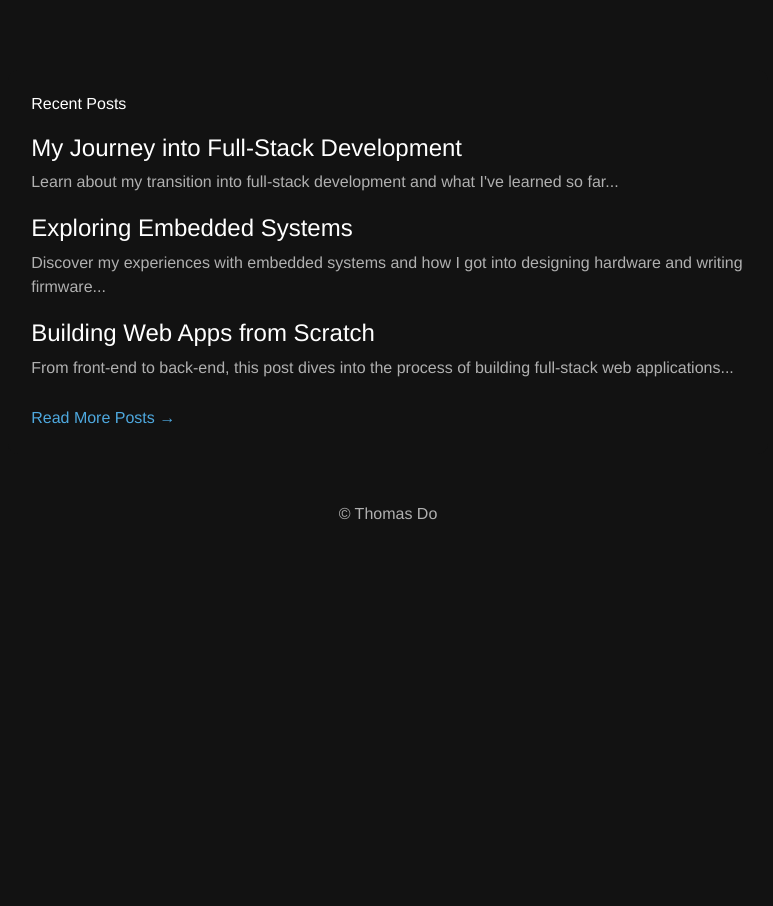
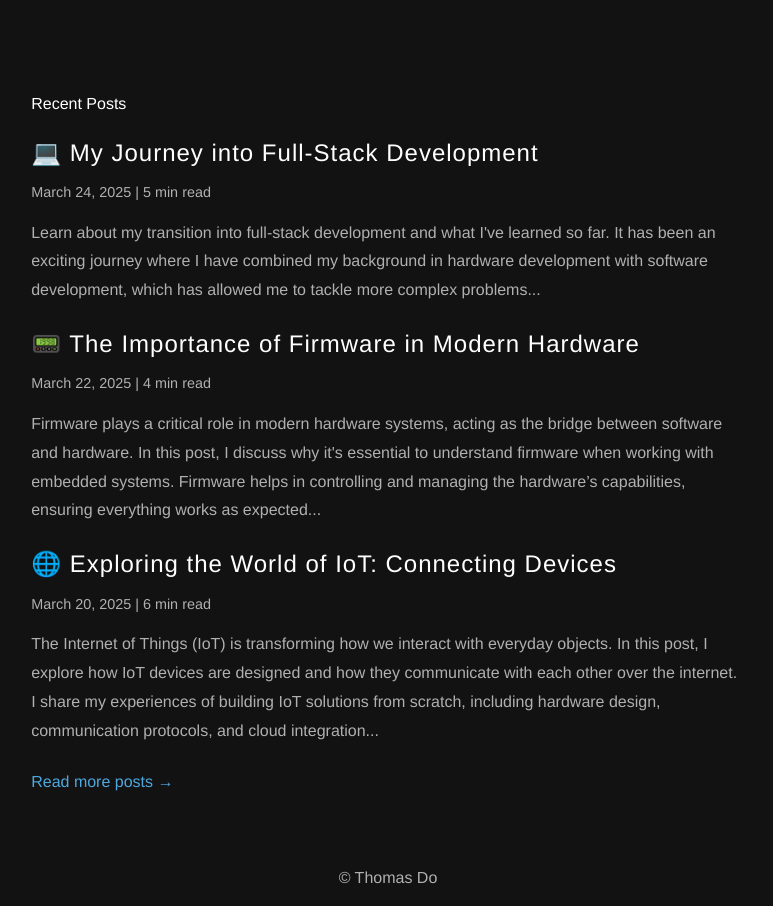
Before and after one commit to ThomasDo-dev/Web_Portfolio, a Flask app: page / in a window 1280 px wide. Shown: the part 302-1208 px from the top of the page, without its empty margins (252-1025 px from the left). Before the commit the page ends 822 px from the top, so only its background shows below. Run offline with Flask 3, Linux system fonts and the light colour scheme.

Commit message:
-added content to homepage

```diff
--- a/static/styles.css
+++ b/static/styles.css
@@ -173,32 +173,44 @@ body {
 
 .blog-post h3 {
     font-size: 1.5rem;
-    color: #ffffff;
+    color: #ffffff; /* White by default */
+    letter-spacing: 1px; /* Increase space between letters */
+    line-height: 1.6; /* Increase line height for better readability */
+    margin-bottom: 10px; /* Space below the title */
 }
 
+/* Make the link inside the title behave like a regular link */
+.blog-post h3 a {
+    color: #ffffff; /* White by default */
+    text-decoration: none; /* Remove underline */
+    transition: color 0.3s ease; /* Smooth color transition */
+}
+
+/* Hover effect for the link */
+.blog-post h3 a:hover {
+    color: #4ea8de; /* Turn blue when hovered */
+}
+
+/* Date and Reading Time Under Title */
+.blog-post .post-meta {
+    font-size: 0.9rem;
+    color: #b0b0b0; /* Light gray color for the date and reading time */
+    margin-bottom: 15px;
+}
+
+/* Blog Post Paragraphs */
 .blog-post p {
     font-size: 1rem;
     color: #b0b0b0; /* Light gray blog post text */
+    line-height: 1.8; /* Increase line height for paragraphs */
+    margin-bottom: 15px; /* Space between paragraphs */
 }
 
-/* Blog Post Title Styling */
-.blog-title {
-    color: #ffffff; /* White text by default */
-    text-decoration: none; /* Remove underline */
-    font-size: 1.5rem;
-    transition: color 0.2s ease-in-out;
-}
-
-/* Hover Effect for Blog Post Title */
-.blog-title:hover {
-    color: #4ea8de; /* Turn blue on hover */
-}
-
-/* Read More Styling */
+/* Read More Link */
 .read-more {
     display: inline-block;
     margin-top: 10px;
-    color: #4ea8de; /* Blue color for read more link */
+    color: #4ea8de;
     text-decoration: none;
 }
 
--- a/templates/home.html
+++ b/templates/home.html
@@ -32,20 +32,33 @@
 <!-- Blog Section -->
 <div class="blog-section">
     <h2>Recent Posts</h2>
+
+    <!-- Blog Post 1 -->
     <div class="blog-post">
-        <h3><a href="/blog/post1" class="blog-title">My Journey into Full-Stack Development</a></h3>
-        <p>Learn about my transition into full-stack development and what I've learned so far...</p>
+        <h3><a href="/post1">💻 My Journey into Full-Stack Development</a></h3>
+        <div class="post-meta">
+            <span>March 24, 2025</span> | <span>5 min read</span>
+        </div>
+        <p>Learn about my transition into full-stack development and what I've learned so far. It has been an exciting journey where I have combined my background in hardware development with software development, which has allowed me to tackle more complex problems...</p>
     </div>
 
+    <!-- Blog Post 2 -->
     <div class="blog-post">
-        <h3><a href="/blog/post2" class="blog-title">Exploring Embedded Systems</a></h3>
-        <p>Discover my experiences with embedded systems and how I got into designing hardware and writing firmware...</p>
+        <h3><a href="/post2">📟 The Importance of Firmware in Modern Hardware</a></h3>
+        <div class="post-meta">
+            <span>March 22, 2025</span> | <span>4 min read</span>
+        </div>
+        <p>Firmware plays a critical role in modern hardware systems, acting as the bridge between software and hardware. In this post, I discuss why it's essential to understand firmware when working with embedded systems. Firmware helps in controlling and managing the hardware’s capabilities, ensuring everything works as expected...</p>
     </div>
 
+    <!-- Blog Post 3 -->
     <div class="blog-post">
-        <h3><a href="/blog/post3" class="blog-title">Building Web Apps from Scratch</a></h3>
-        <p>From front-end to back-end, this post dives into the process of building full-stack web applications...</p>
-        <a href="/blog" class="read-more">Read More Posts →</a>
+        <h3><a href="/post3">🌐 Exploring the World of IoT: Connecting Devices</a></h3>
+        <div class="post-meta">
+            <span>March 20, 2025</span> | <span>6 min read</span>
+        </div>
+        <p>The Internet of Things (IoT) is transforming how we interact with everyday objects. In this post, I explore how IoT devices are designed and how they communicate with each other over the internet. I share my experiences of building IoT solutions from scratch, including hardware design, communication protocols, and cloud integration...</p>
+        <a href="/play" class="read-more">Read more posts →</a>
     </div>
 </div>
 {% endblock %}
```
